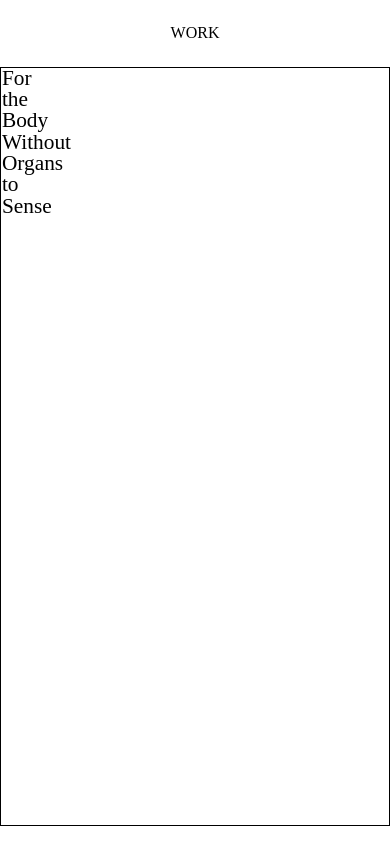
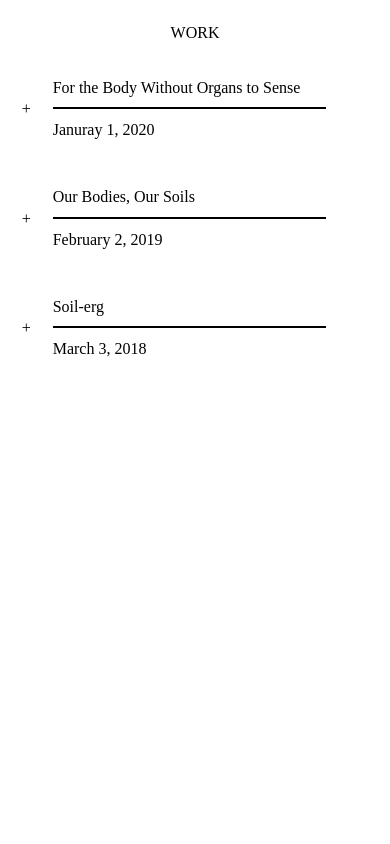
Before and after one commit to totalbabe13/C.-Pentecost-static-site-, a plain HTML site: page work.html in a window 390 px wide. Drawn offline with Linux system fonts and the light colour scheme.

Commit message:
finishing structure for work page navigation

```diff
--- a/work.css
+++ b/work.css
@@ -64,53 +64,53 @@ table {
     height: 90vh;
     width: 100vw;
     margin: 0 auto;
-    border: 1px solid;
-    overflow: scroll;
     display: grid;
-    grid-auto-rows: 16vw;
-    grid-template-columns: 3vw auto;
+    grid-auto-rows: 13vh;
+		overflow-x: hidden; //horizontal
+	  overflow-y: scroll; //vertical
+
+		/* border: 1px solid; */
+  }
+
+	.work-item.portrait{
+		position: relative;
+    display: grid;
+    grid-template-rows: 5vh 5vh;
+    grid-template-columns: 7vw 93vw;
   }
 
   .bullet {
     align-self: center;
     grid-row-end: span 2;
     position: relative;
-    top: 7%;
     left: 80%;
   }
 
-  .work-item.portrait{
+  .work-item-title {
+		grid-row-start: 1;
+    grid-column-start: 2;
+    align-self: center;
     position: relative;
-    grid-row-end: span 2;
-    align-self: center;
-    width: 100%;
-  }
-
-  .test{
-
-  }
-
-  .work-item-title {
-    text-align: justify;
-    width: 84%;
-    padding-bottom: 1vh;
-    position: relative;
-    font-size: 16pt;
-    margin: 0px auto;
+    left: 7%;
   }
 
   .spacer.portrait {
+		position: relative;
+    left: -5vw;
+    grid-row-start: 1;
+    grid-column-start: 2;
     width: 70vw;
+    height: 0;
     margin: 0 auto;
     border: 1px solid;
+    align-self: end;
   }
 
   .work-item-date {
-    text-align: justify;
-    width: 84%;
-    padding-top: 1vh;
+		grid-row-start: 2;
+		grid-column-start: 2;
+		align-self: center;
     position: relative;
-    font-size: 16pt;
-    margin: 0px auto;
+    left: 7%;
   }
 }
--- a/work.html
+++ b/work.html
@@ -12,31 +12,26 @@
     </header>
    <section class="main-wrapper portrait">
 
-       <!-- <p class="bullet">I</p> -->
+        <div class="work-item portrait">
+          <p class="bullet">+</p>
+          <h2 class="work-item-title portrait">For the Body Without Organs to Sense</h2>
+          <div class="spacer portrait"></div>
+          <h3 class="work-item-date"> Januray 1, 2020</h3>
+        </div>
 
-           <h2 class="work-item-title portrait">For the Body Without Organs to Sense</h2>
-           <div class="test"> </div>
+        <div class="work-item portrait">
+          <p class="bullet">+</p>
+          <h2 class="work-item-title portrait"> Our Bodies, Our Soils </h2>
+          <div class="spacer portrait"></div>
+          <h3 class="work-item-date"> February 2, 2019 </h3>
+        </div>
 
-           <!-- <h3 class="work-item-date portrait">January 1st, 2020</h3> -->
-
-
-        <!-- <p class="bullet">II</p>
-          <article class="work-item portrait">
-            <h2 class="work-item-title portrait">Our Bodies Our Soils</h2>
-            <div class="spacer portrait"></div>
-            <h3 class="work-item-date portrait">February 2, 2020</h3>
-         </article>
-
-         <p class="bullet">III</p>
-           <article class="work-item portrait">
-             <h2 class="work-item-title portrait">Soil Erg</h2>
-             <div class="spacer portrait"></div>
-             <h3 class="work-item-date portrait">March 3, 2020</h3>
-          </article> -->
-
-
-
-
+        <div class="work-item portrait">
+          <p class="bullet">+</p>
+          <h2 class="work-item-title portrait"> Soil-erg </h2>
+          <div class="spacer portrait"></div>
+          <h3 class="work-item-date"> March 3, 2018 </h3>
+        </div>
 
 
 
```
